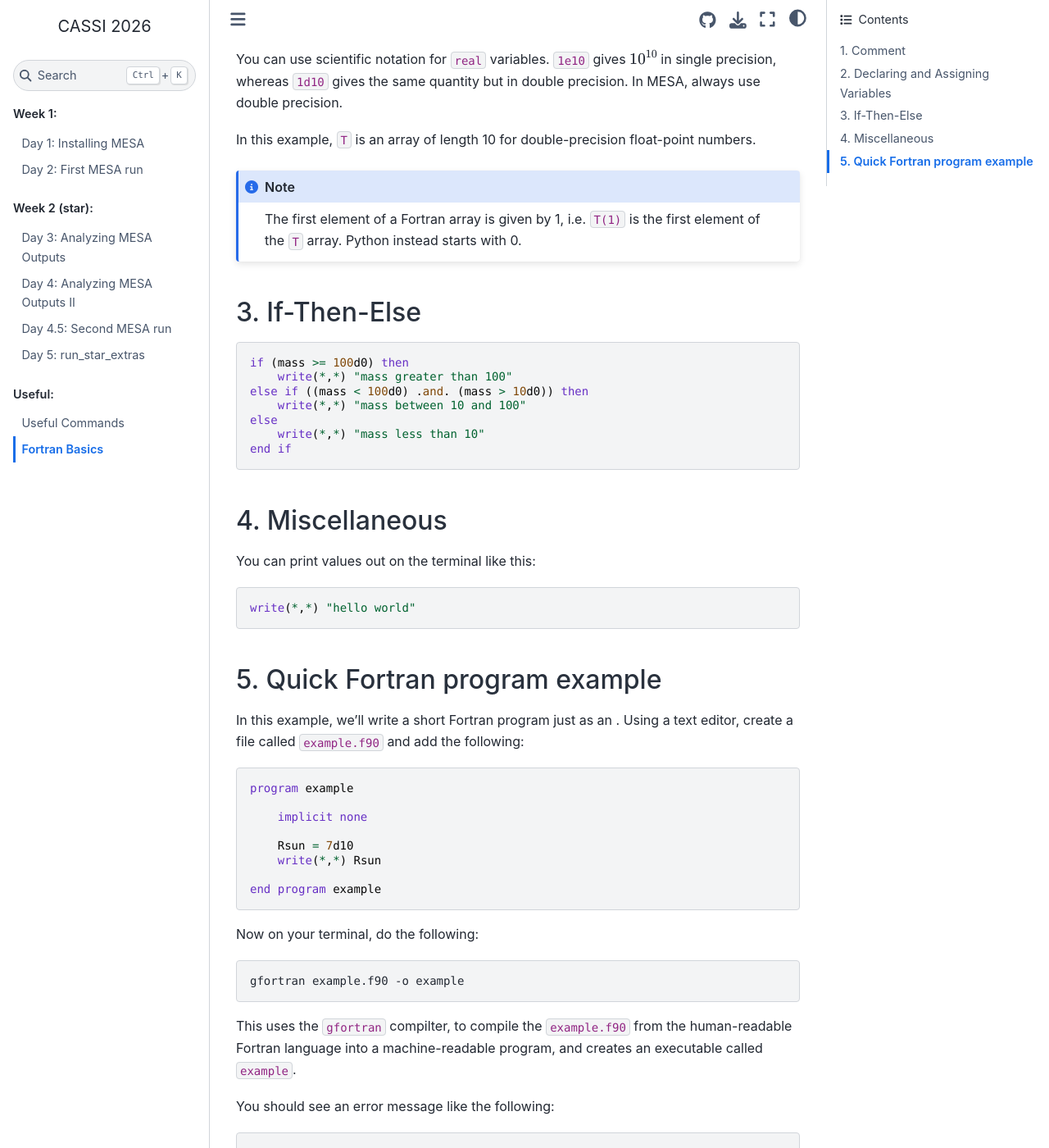
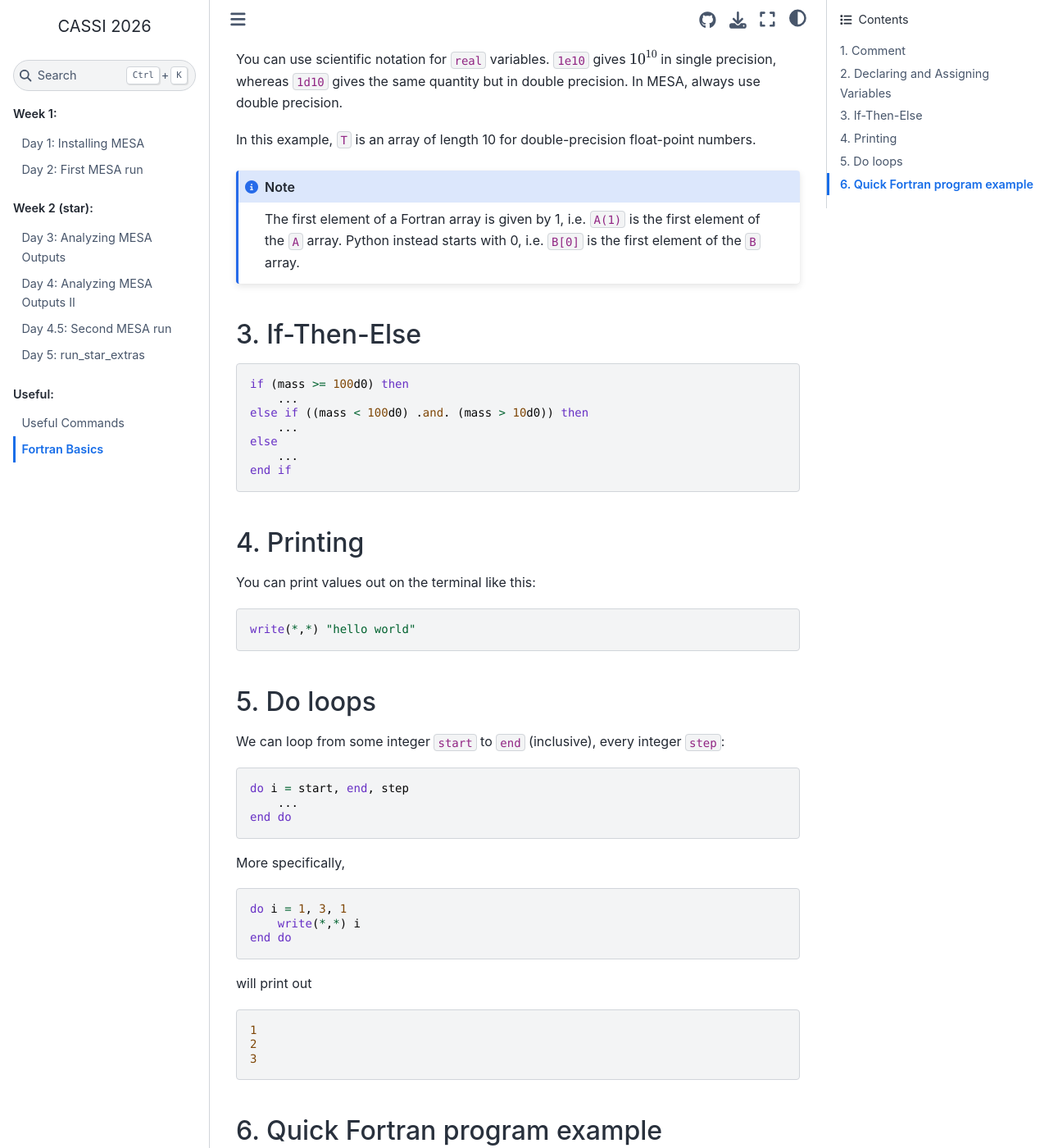
Before and after one commit to sunnywong314/CASSI2026-Sunny, a Sphinx documentation site: the page built from docs/source/fortran_basics.rst, in a window 1280 px wide and 1400 px high, scrolled down 862 px. Shown: the whole window at 82% size. Built offline with Sphinx 7.4.7 and the Sphinx Book theme 1.1.4, drawn with Linux system fonts in a browser that asks for light colours.

Commit message:
add do loops to fortran_basics

```diff
--- a/docs/source/fortran_basics.rst
+++ b/docs/source/fortran_basics.rst
@@ -46,8 +46,9 @@ In this example, ``T`` is an array of length 10 for double-precision float-point
 
 .. note::
 
-    The first element of a Fortran array is given by 1, i.e. ``T(1)`` is the first element
-    of the ``T`` array. Python instead starts with 0.
+    The first element of a Fortran array is given by 1, i.e. ``A(1)`` is the first element
+    of the ``A`` array. Python instead starts with 0, i.e. ``B[0]`` is the first element of the
+    ``B`` array.
 
 3. If-Then-Else
 ===============
@@ -55,14 +56,14 @@ In this example, ``T`` is an array of length 10 for double-precision float-point
 .. code-block:: fortran
 
     if (mass >= 100d0) then
-        write(*,*) "mass greater than 100"
+        ...
     else if ((mass < 100d0) .and. (mass > 10d0)) then
-        write(*,*) "mass between 10 and 100"
+        ...
     else
-        write(*,*) "mass less than 10"
+        ...
     end if
 
-4. Miscellaneous
+4. Printing
 ================
 
 You can print values out on the terminal like this:
@@ -71,8 +72,35 @@ You can print values out on the terminal like this:
 
     write(*,*) "hello world"
 
+5. Do loops
+===========
 
-5. Quick Fortran program example
+We can loop from some integer ``start`` to ``end`` (inclusive), every integer ``step``:
+
+.. code-block:: fortran
+
+    do i = start, end, step
+        ...
+    end do
+
+More specifically,
+
+.. code-block:: fortran
+
+    do i = 1, 3, 1
+        write(*,*) i
+    end do
+
+will print out
+
+.. code-block:: bash
+
+    1
+    2
+    3
+
+
+6. Quick Fortran program example
 ====================================
 
 In this example, we'll write a short Fortran program just as an .
```
